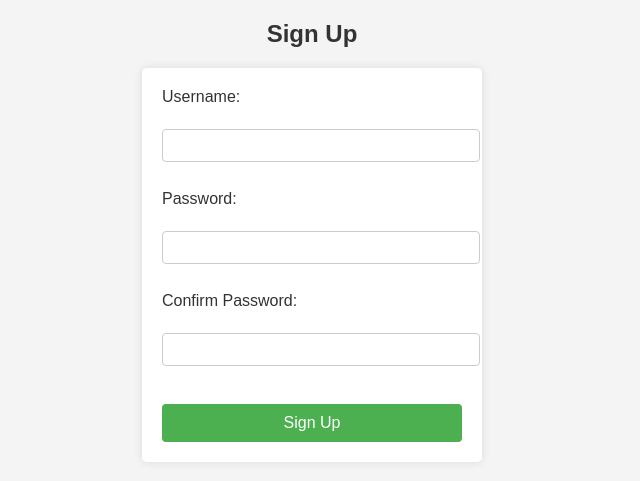
After one commit to eliyasson/PHP-MySQL-Book-Records, a PHP site: page /sign.php in a window 1280 px wide. The commit adds this page. Shown: the top 481 px of the page, without its empty margins (328-968 px from the left). Run offline with PHP 8.4, Linux system fonts and the light colour scheme.

Commit message:
create sign up form

```diff
--- /dev/null
+++ b/sign.php
@@ -0,0 +1,22 @@
+<!DOCTYPE html>
+<html>
+<head>
+    <title>Sign Up Form</title>
+    <link rel="stylesheet" href="tyylit.css">
+</head>
+<body>
+    <h2>Sign Up</h2>
+    <form action="signup_process.php" method="post">
+        <label for="username">Username:</label><br>
+        <input type="text" id="username" name="username" required><br><br>
+
+        <label for="password">Password:</label><br>
+        <input type="password" id="password" name="password" required><br><br>
+
+        <label for="confirm_password">Confirm Password:</label><br>
+        <input type="password" id="confirm_password" name="confirm_password" required><br><br>
+
+        <input type="submit" value="Sign Up">
+    </form>
+</body>
+</html>
--- a/tyylit.css
+++ b/tyylit.css
@@ -2,54 +2,50 @@ body {
     font-family: Arial, sans-serif;
     background-color: #f4f4f4;
     margin: 0;
-    padding: 20px;
+    padding: 0;
+}
+
+h2 {
+    text-align: center;
+    color: #333;
 }
 
 form {
+    max-width: 300px;
+    margin: 20px auto;
+    padding: 20px;
     background-color: #fff;
-    padding: 20px;
     border-radius: 5px;
     box-shadow: 0 0 10px rgba(0, 0, 0, 0.1);
-    max-width: 400px;
-    margin: 0 auto;
 }
 
-input[type="text"], input[type="submit"] {
-    width: 50%;
-    padding: 10px;
+label {
+    display: block;
+    margin-bottom: 5px;
+    color: #333;
+}
+
+input[type="text"],
+input[type="password"] {
+    width: 100%;
+    padding: 8px;
     margin-bottom: 10px;
-    border-radius: 3px;
     border: 1px solid #ccc;
+    border-radius: 4px;
 }
 
 input[type="submit"] {
-    background-color: #4caf50;
-    color: #fff;
+    width: 100%;
+    padding: 10px;
+    margin-top: 10px;
+    background-color: #4CAF50;
+    color: white;
+    border: none;
+    border-radius: 4px;
     cursor: pointer;
+    font-size: 16px;
 }
 
-.record {
-    background-color: #fff;
-    padding: 15px;
-    margin-bottom: 15px;
-    border-radius: 5px;
-    box-shadow: 0 0 5px rgba(0, 0, 0, 0.1);
-    width: 300px;
+input[type="submit"]:hover {
+    background-color: #45a049;
 }
-
-.record p {
-    margin: 5px 0;
-}
-
-.delete-btn {
-    background-color: #f44336;
-    color: #fff;
-    border: none;
-    padding: 5px 10px;
-    border-radius: 3px;
-    cursor: pointer;
-}
-
-.delete-btn:hover {
-    background-color: #d32f2f;
-}
```
Also changed, not shown: home.php (deleted, +0 -23 lines), sqltest.php (deleted, +0 -38 lines).
